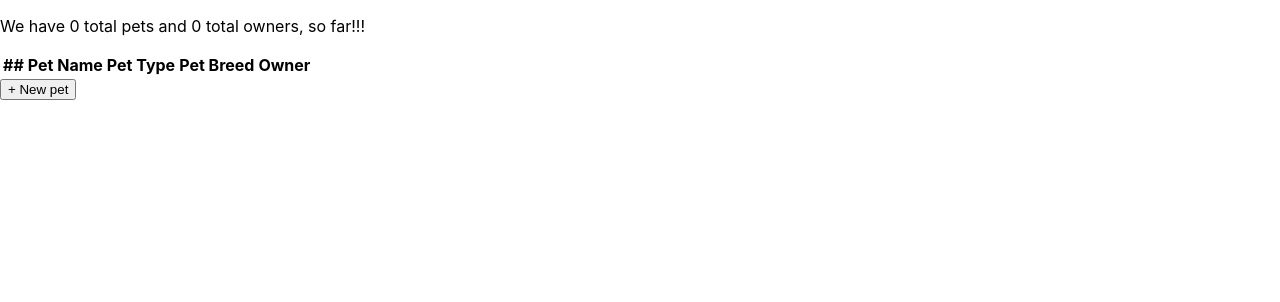
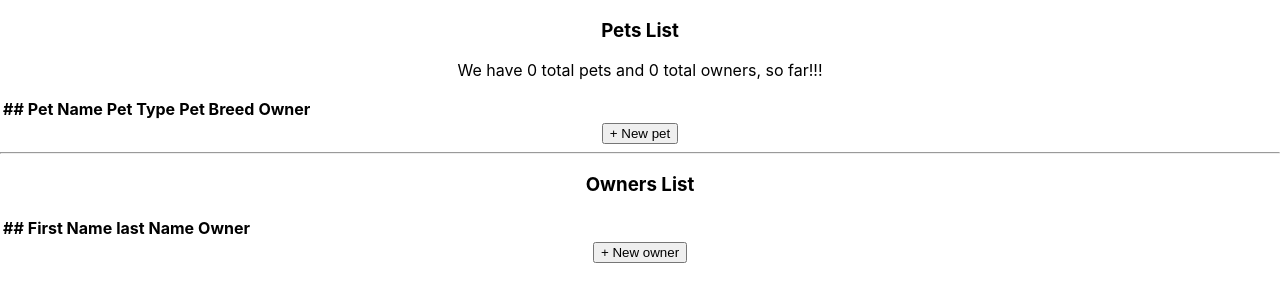
Before and after one commit to Ali-consciousroad/PetOwnerStore, a React (Create React App) app in the folder crud-pet-store/: page / in a window 1280 px wide. Shown: the top 302 px of the page. Built offline with nearby package versions, Linux system fonts and the light colour scheme.

Commit message:
Create the CRUD functionality for owners

```diff
--- a/crud-pet-store/src/App.jsx
+++ b/crud-pet-store/src/App.jsx
@@ -1,11 +1,17 @@
 import PetOwnerStore from "./PetOwnerStore";
 import PetList from "./components/PetList";
+import OwnerList from "./components/OwnerList";
+import "./App.css";
 
 function App() {
   const store = new PetOwnerStore();
   return (
     <div className="App">
+      <h3>Pets List</h3>
       <PetList store={store} />
+      <hr />
+      <h3>Owners List</h3>
+      <OwnerList store={store} />
     </div>
   );
 }
--- /dev/null
+++ b/crud-pet-store/src/components/OwnerList.jsx
@@ -0,0 +1,61 @@
+import { observer } from "mobx-react-lite";
+import React from "react";
+
+function OwnerList({ store }) {
+  const handleAddOwner = () => {
+    const firstName = prompt("Firstname?");
+    const lastName = prompt("Lastname?");
+    store.createOwner({ id: Date.now(), firstName, lastName });
+  };
+
+  const handleUpdateOwner = (owner) => {
+    owner.firstName = prompt("Firstname?", owner.firstName);
+    owner.lastName = prompt("Lastname?", owner.lastName);
+    store.updateOwner(owner.id, owner);
+  };
+
+  const handleDeleteOwner = (owner) => {
+    store.deleteOwner(owner.id);
+  };
+
+  return (
+    <div className="pet-owner-app">
+      <table>
+        <thead>
+          <tr>
+            <th>##</th>
+            <th>First Name</th>
+            <th>last Name</th>
+            <th>Owner</th>
+            <th></th>
+          </tr>
+        </thead>
+        <tbody>
+          {store.owners.map((owner) => {
+            return (
+              <tr key={owner.id}>
+                <td>{owner.id}</td>
+                <td>{owner.firstName}</td>
+                <td>{owner.lastName}</td>
+                <td>
+                  <button
+                    onClick={() => handleDeleteOwner(owner)}
+                    style={{ marginRight: "1rem" }}
+                  >
+                    Delete {owner.firstName}
+                  </button>
+                  <button onClick={() => handleUpdateOwner(owner)}>
+                    Update {owner.firstName}
+                  </button>
+                </td>
+              </tr>
+            );
+          })}
+        </tbody>
+      </table>
+      <button onClick={handleAddOwner}>+ New owner</button>
+    </div>
+  );
+}
+
+export default observer(OwnerList);
```
